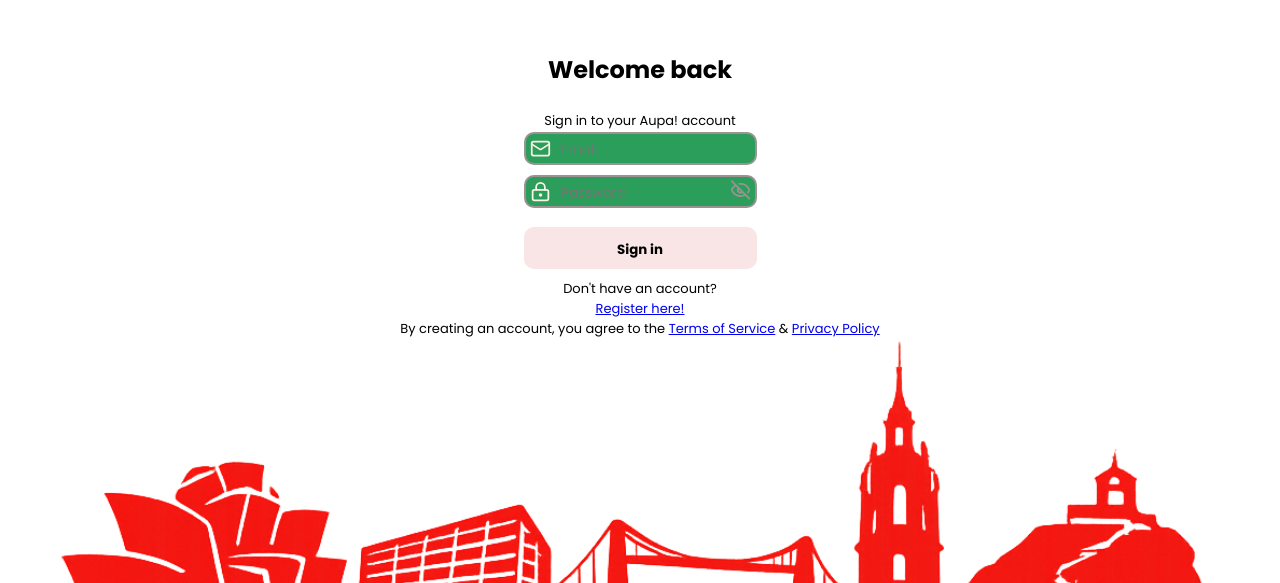
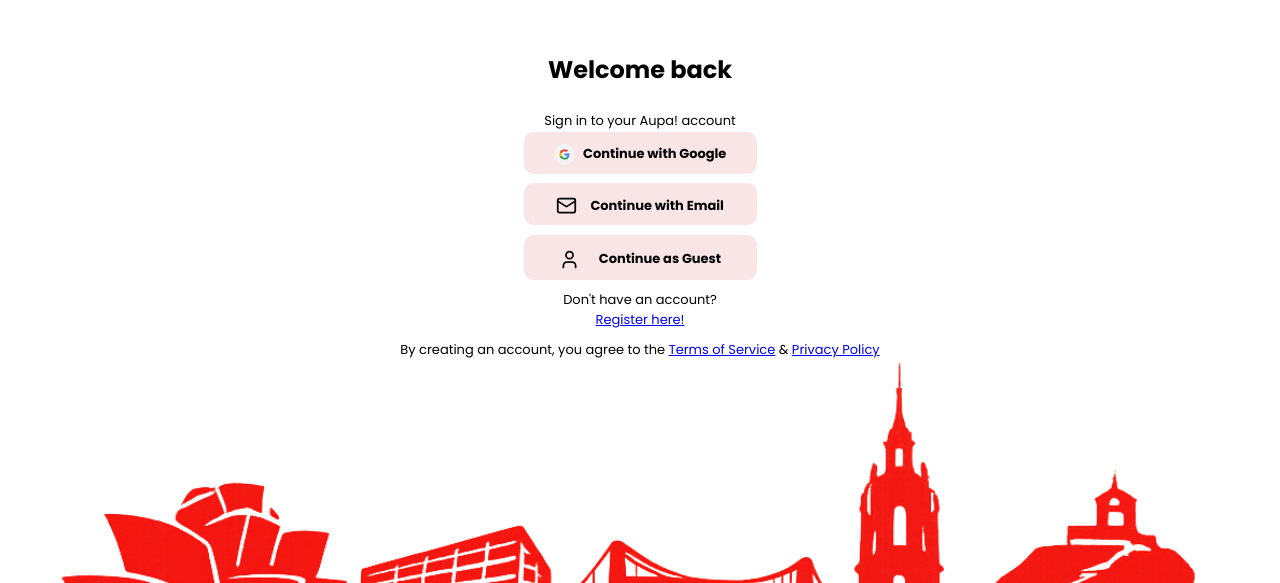
Before and after one commit to ane1212/aupa-frontend, a React (Vite) app: page /login in a window 1280 px wide. Shown: the part 217-800 px from the top of the page. Built offline with nearby package versions, Linux system fonts and the light colour scheme.

Commit message:
0603.1905 actualización estilos y navegación de registro.

```diff
--- a/src/assets/styles/index.css
+++ b/src/assets/styles/index.css
@@ -102,13 +102,25 @@
       gap: var(--mp);
       width: 100%;
 
-      .username-container,
-      .email-container {
+      .account-container {
         position: relative;
         width: 100%;
         max-width: 233px;
         display: flex;
         align-items: center;
+
+        .login-type {
+          display: flex;
+          flex-direction: row;
+          flex-wrap: wrap;
+          align-content: center;
+          justify-content: space-around;
+          align-items: center;
+        }
+
+        .login-icon {
+          width: 21px;
+        }
       }
 
       .input-wrapper {
@@ -156,7 +168,7 @@
         }
       }
 
-      .create-account-btn {
+      .account-btn {
         padding: .2rem var(--np) 0;
         height: calc(var(--np) * 1.618);
         width: 233px;
@@ -165,11 +177,17 @@
         background-color: var(--color-G);
         color: var(--color-A);
         font-weight: bold;
+        font-size:small;
+        text-decoration: none;
       }
     }
   }
 }
 
+.btn-back {
+  border: none;
+  background-color: transparent;
+}
 
 .footer {
   width: 100vw;
--- /dev/null
+++ b/src/components/ui/AuthLink.tsx
@@ -0,0 +1,25 @@
+import React from 'react';
+import { Link } from 'react-router-dom';
+
+interface RegisterLinkProps {
+  mainText: string;
+  linkTo: string;
+  linkText: string;
+}
+
+export const AuthLink: React.FC<RegisterLinkProps> = ({
+  mainText,
+  linkTo,
+  linkText,
+}) => {
+  return (
+    <span className="span-text">
+      {mainText} <br />
+      <Link to={linkTo} className="terms-link">
+        {linkText}
+      </Link>
+    </span>
+  );
+};
+
+export default AuthLink;
--- /dev/null
+++ b/src/components/ui/EmailLoginForm.tsx
@@ -0,0 +1,102 @@
+import { useState } from 'react';
+import PasswordInput from './PasswordInput';
+import { Mail, ArrowLeft } from 'lucide-react';
+import footer from '../../assets/redfooter.png';
+import AuthLink from './AuthLink';
+
+interface LoginFormData {
+    email: string;
+    password: string;
+}
+
+interface EmailLoginFormProps {
+    onBack: () => void;
+}
+
+const EmailLoginForm: React.FC<EmailLoginFormProps> = ({ onBack }) => {
+    const [formData, setFormData] = useState<LoginFormData>({
+        email: '',
+        password: '',
+    });
+
+    const [errorMessage, setErrorMessage] = useState<string>('');
+
+    const handleInputChange = (field: keyof LoginFormData) => (value: string) => {
+        setFormData(prev => ({ ...prev, [field]: value }));
+        setErrorMessage('');
+    };
+
+    const handleSubmit = (e: React.FormEvent<HTMLFormElement>) => {
+        e.preventDefault();
+
+        if (!formData.email || !formData.password) {
+            setErrorMessage('All fields need to be filled!');
+            return;
+        }
+
+        if (
+            formData.email.length < 7 ||
+            !formData.email.includes('@') ||
+            !formData.email.includes('.')
+        ) {
+            setErrorMessage('Email address is incorrect!');
+            return;
+        }
+
+        if (formData.password.length < 8) {
+            setErrorMessage('Password needs at least 8 characters!');
+            return;
+        }
+
+        setErrorMessage('Logged in successfully');
+    };
+
+    return (
+        <div className="login">
+            <div className="register-header">
+                <h2>Welcome back</h2>
+                <span>Sign in to your Aupa! account</span>
+                <br />
+                <button type="button" className="btn-back" onClick={onBack}>
+                    <ArrowLeft className="icon-back" size={21} color="currentColor" />
+                </button>
+            </div>
+
+            <form className="register-form" onSubmit={handleSubmit}>
+
+                <div className="account-container">
+                    <Mail className="icon" size={21} color="currentColor" />
+                    <input
+                        type="email"
+                        placeholder="Email"
+                        value={formData.email}
+                        onChange={(e) => handleInputChange('email')(e.target.value)}
+                        className="input-box"
+                        data-testid="email-input"
+                        autoComplete="email"
+                    />
+                </div>
+
+                <PasswordInput
+                    testId="password-input"
+                    placeholder="Password"
+                    value={formData.password}
+                    onChange={handleInputChange('password')}
+                />
+
+                <div className="error-message">{errorMessage}</div>
+
+                <button type="submit" className="account-btn">
+                    Sign in
+                </button>
+
+                <AuthLink mainText="Don't have an account?" linkTo="/register" linkText="Register here!" />
+
+            </form>
+
+            <img className="footer" src={footer} alt="footer" />
+        </div>
+    );
+};
+
+export default EmailLoginForm;
--- /dev/null
+++ b/src/components/ui/TermsLink.tsx
@@ -0,0 +1,14 @@
+import React from 'react';
+import { Link } from 'react-router-dom';
+
+export const TermsLink: React.FC = () => {
+  return (
+    <span className="span-text">
+      By creating an account, you agree to the{' '}
+      <Link to="/terms" className="terms-link">Terms of Service</Link> &{' '}
+      <Link to="/privacy" className="terms-link">Privacy Policy</Link>
+    </span>
+  );
+};
+
+export default TermsLink;
--- a/src/pages/Login.tsx
+++ b/src/pages/Login.tsx
@@ -1,85 +1,53 @@
 import { useState } from 'react';
-import PasswordInput from '../components/ui/PasswordInput';
-import { Mail } from 'lucide-react';
-import footer from '../assets/redfooter.png';
 import { Link } from 'react-router-dom';
+import { Mail, User } from 'lucide-react';
+import EmailLoginForm from '../components/ui/EmailLoginForm';
+import Google from '../assets/web_neutral_rd_na.svg';
+import footer from '../assets/redfooter.png'
+import AuthLink from '../components/ui/AuthLink';
+import TermsLink from '../components/ui/TermsLink';
 
-interface LoginFormData {
-    email: string;
-    password: string;
+type LoginMode = 'choices' | 'email';
+
+const Login: React.FC = () => {
+  const [mode, setMode] = useState<LoginMode>('choices');
+
+  if (mode === 'email') {
+    return <EmailLoginForm onBack={() => setMode('choices')} />;
   }
 
-const Login: React.FC = () => {
-    const [formData, setFormData] = useState<LoginFormData>({
-        email: '',
-        password: ''
-    });
-
-    const [errorMessage, setErrorMessage] = useState<string>('');
-
-    const handleInputChange = (field: keyof LoginFormData) => (value: string) => {
-        setFormData(prev => ({ ...prev, [field]: value }));
-        setErrorMessage('');
-    };
-
-    const handleSubmit = (e: React.SubmitEvent) => {
-        e.preventDefault();
-
-        if (!formData.email || !formData.password) {
-            setErrorMessage('All fields need to be filled!');
-            return;
-        }
-
-        if (formData.email.length < 7 || !formData.email.includes('@') || !formData.email.includes('.')) {
-            setErrorMessage('Email address is incorrect!');
-            return;
-        }
-
-        if (formData.password.length < 8) {
-            setErrorMessage('Password needs at least 8 characters!');
-            return;
-        }
-
-        setErrorMessage('Logged in successfully')
-        // auth
-    };
-
   return (
-        <div className="login">
+    <div className="register login">
       <div className="register-header">
         <h2>Welcome back</h2>
         <span>Sign in to your Aupa! account</span>
       </div>
 
-            <form className="register-form" onSubmit={handleSubmit}>
-
-                <div className="email-container">
-                    <Mail className="icon" size={21} color="currentColor" />
-                    <input
-                        type="email"
-                        placeholder="Email"
-                        value={formData.email}
-                        onChange={(e) => handleInputChange('email')(e.target.value)}
-                        className="input-box"
-                        data-testid="email-input"
-                        autoComplete="email"
-                    />
+      <form className="register-form" onSubmit={(e) => e.preventDefault()}>
+        <div className="account-container">
+          <button type="button" className="account-btn login-type">
+            <img src={Google} alt="Google logo" className="login-icon" />
+            Continue with Google
+          </button>
         </div>
 
-                <PasswordInput testId="password-input" placeholder="Password" value={formData.password} onChange={handleInputChange('password')} />
-                <div className="error-message">{errorMessage}</div>
-                <button type="submit" className="create-account-btn">Sign in</button>
-                <span className="span-text">
-                    Don't have an account? <br />
-                    <Link to="/register" className="terms-link">Register here!</Link>
-                </span>
+        <div className="account-container">
+          <button type="button" className="account-btn login-type" onClick={() => setMode('email')} >
+            <Mail size={21} />
+            Continue with Email
+          </button>
+        </div>
+
+        <div className="account-container">
+          <Link to="/home" className="account-btn login-type">
+            <User size={21} />
+            Continue as Guest
+          </Link>
+        </div>
+
+        <AuthLink mainText="Don't have an account?" linkTo="/register" linkText="Register here!" />
+        <TermsLink />
       </form>
-
-            <span className="span-text">
-                By creating an account, you agree to the{' '}
-                <Link to="/terms" className="terms-link">Terms of Service</Link> &{' '}
-                <Link to="/privacy" className="terms-link">Privacy Policy</Link>
-            </span>
 
       <img className="footer" src={footer} alt="footer" />
     </div>
```
Also changed, not shown: src/pages/Register.tsx (+7 -13 lines), src/assets/web_neutral_rd_na.svg (added). Lines whose indentation alone changed are shown as unchanged.
